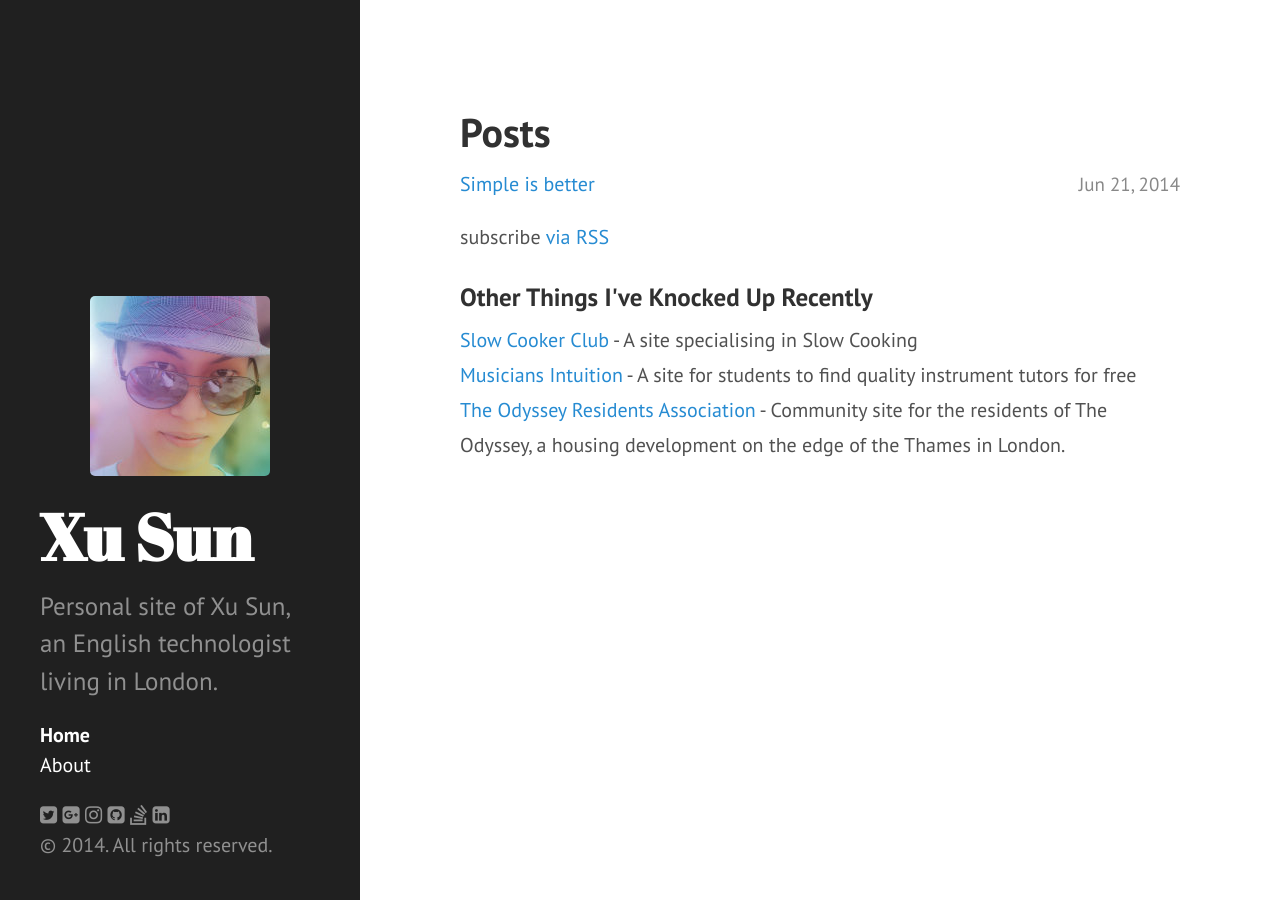
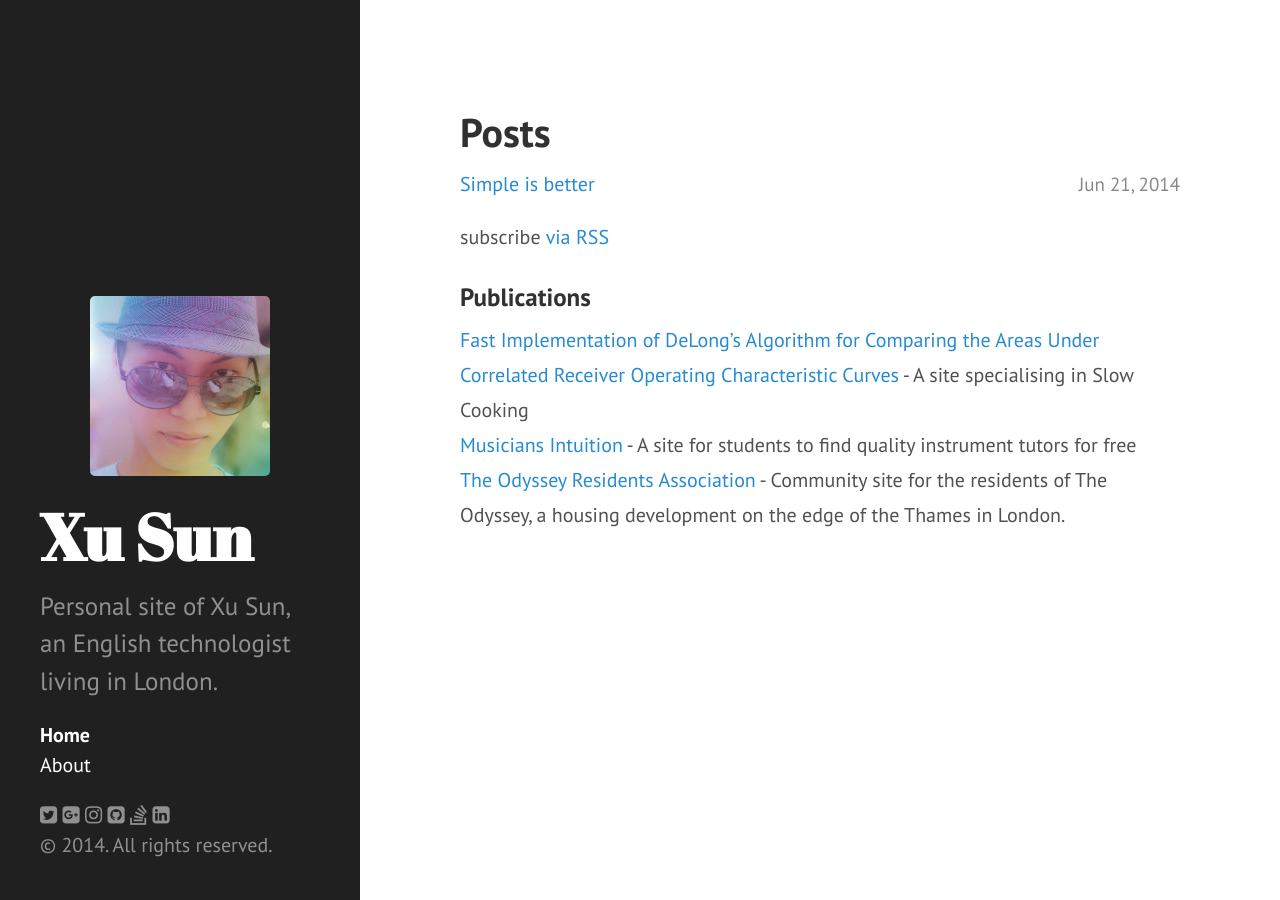
Before and after one commit to PamixSun/pamixsun.github.io, a Jekyll site: the page built from index.html, in a window 1280 px wide. Built offline with Jekyll 4.4.1, drawn with Linux system fonts in a browser that asks for light colours; nearby versions of some CDN libraries; the list of posts is cut into pages by our own code.

Commit message:
add publications

```diff
--- a/index.html
+++ b/index.html
@@ -19,9 +19,9 @@ title: Home
     <p class="rss-subscribe">subscribe <a href="{{ "/atom.xml" | prepend: site.baseurl }}">via RSS</a></p>
 
 
-    <h3>Other Things I've Knocked Up Recently</h3>
+    <h3>Publications</h3>
     <ul class="things">
-        <li><a href="http://www.slowcookerclub.com" target="_blank">Slow Cooker Club</a>
+        <li><a href="http://ieeexplore.ieee.org/xpl/articleDetails.jsp?tp=&arnumber=6851192" target="_blank">Fast Implementation of DeLong’s Algorithm for Comparing the Areas Under Correlated Receiver Operating Characteristic Curves</a>
             - A site specialising in Slow Cooking
         </li>
         <li><a href="http://www.musiciansintuition.com" target="_blank">Musicians Intuition</a>
```
